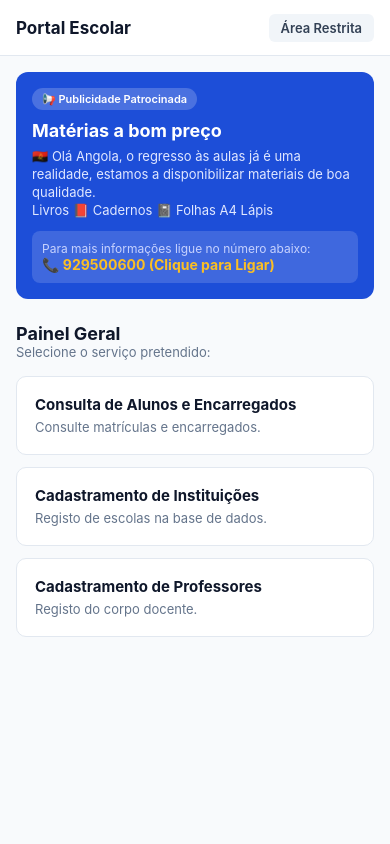
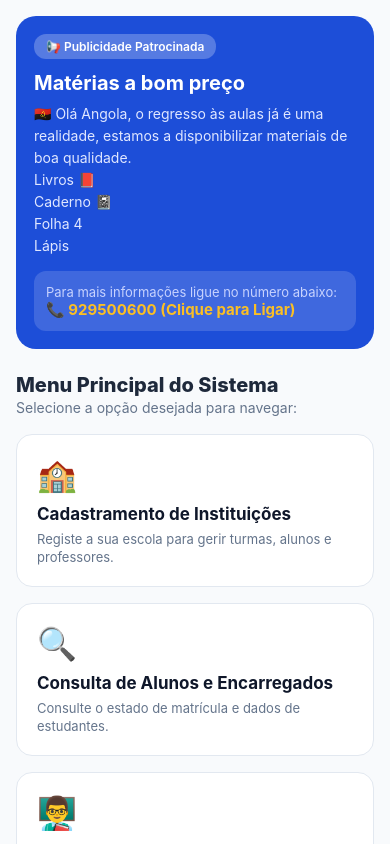
Before and after one commit to lucasbandej-boop/portal-escola-app-, a React Native app: screen / in a window 390 px wide. Built offline with nearby package versions, Linux system fonts and the light colour scheme.

Commit message:
Aplica modal de login escuro idêntico ao modelo da imagem

```diff
--- a/App.js
+++ b/App.js
@@ -20,20 +20,21 @@ const SUPABASE_ANON_KEY = 'eyJhbGciOiJIUzI1NiIsInR5cCI6IkpXVCJ9.eyJpc3MiOiJzdXBh
 
 export const supabase = createClient(SUPABASE_URL, SUPABASE_ANON_KEY);
 
+// --- MODAL DE LOGIN ESCURO (ESTILO DA IMAGEM) ---
 function ModalLogin({ visivel, onClose, onLoginSucesso }) {
-  const [modo, setModo] = useState('login');
-  const [email, setEmail] = useState('');
+  const [modo, setModo] = useState('login'); // 'login' ou 'registro'
+  const [emailOuLicenca, setEmailOuLicenca] = useState('');
   const [senha, setSenha] = useState('');
   const [loading, setLoading] = useState(false);
 
   const handleSubmeter = async () => {
-    if (!email.trim() || !senha.trim()) {
-      Alert.alert('Atenção', 'Preencha o e-mail e a palavra-passe.');
+    if (!emailOuLicenca.trim() || !senha.trim()) {
+      Alert.alert('Atenção', 'Preencha todos os campos obrigatórios.');
       return;
     }
     setLoading(true);
     try {
-      onLoginSucesso({ email: email.trim() });
+      onLoginSucesso({ email: emailOuLicenca.trim() });
       onClose();
     } catch (err) {
       Alert.alert('Erro', err.message);
@@ -44,47 +45,54 @@ function ModalLogin({ visivel, onClose, onLoginSucesso }) {
 
   return (
     <Modal visible={visivel} animationType="fade" transparent={true}>
-      <View style={styles.modalOverlay}>
-        <View style={styles.modalContent}>
-          <View style={styles.abaAuthContainer}>
-            <TouchableOpacity
-              style={[styles.btnAbaAuth, modo === 'login' && styles.btnAbaAuthAtiva]}
-              onPress={() => setModo('login')}
-            >
-              <Text style={[styles.txtAbaAuth, modo === 'login' && styles.txtAbaAuthAtiva]}>Já tenho conta</Text>
-            </TouchableOpacity>
-            <TouchableOpacity
-              style={[styles.btnAbaAuth, modo === 'registro' && styles.btnAbaAuthAtiva]}
-              onPress={() => setModo('registro')}
-            >
-              <Text style={[styles.txtAbaAuth, modo === 'registro' && styles.txtAbaAuthAtiva]}>Criar Conta</Text>
-            </TouchableOpacity>
-          </View>
+      <View style={styles.darkModalOverlay}>
+        <View style={styles.darkModalCard}>
+          {/* Título e Subtítulo */}
+          <Text style={styles.darkModalTitle}>Portal Escola 🎓</Text>
+          <Text style={styles.darkModalSubtitle}>Sistema Integrado de Gestão Escolar</Text>
 
-          <Text style={styles.label}>E-mail de Acesso *</Text>
+          {/* Campo E-mail ou Nº Licença */}
           <TextInput
-            style={styles.input}
-            placeholder="seu.email@escola.ao"
-            value={email}
-            onChangeText={setEmail}
+            style={styles.darkInput}
+            placeholder="E-mail ou Nº Licença"
+            placeholderTextColor="#9ca3af"
+            value={emailOuLicenca}
+            onChangeText={setEmailOuLicenca}
             autoCapitalize="none"
           />
 
-          <Text style={styles.label}>Palavra-passe *</Text>
+          {/* Campo Senha */}
           <TextInput
-            style={styles.input}
-            placeholder="••••••••"
+            style={styles.darkInput}
+            placeholder="Senha"
+            placeholderTextColor="#9ca3af"
             secureTextEntry
             value={senha}
             onChangeText={setSenha}
           />
 
-          <TouchableOpacity style={styles.btnSalvar} onPress={handleSubmeter} disabled={loading}>
-            {loading ? <ActivityIndicator color="#fff" /> : <Text style={styles.txtSalvar}>Continuar</Text>}
+          {/* Botão ENTRAR */}
+          <TouchableOpacity style={styles.btnEntrarDark} onPress={handleSubmeter} disabled={loading}>
+            {loading ? (
+              <ActivityIndicator color="#ffffff" />
+            ) : (
+              <Text style={styles.txtEntrarDark}>{modo === 'login' ? 'ENTRAR' : 'REGISTAR E ENTRAR'}</Text>
+            )}
           </TouchableOpacity>
 
-          <TouchableOpacity style={styles.btnCancelar} onPress={onClose}>
-            <Text style={styles.txtCancelar}>Cancelar</Text>
+          {/* Link Cadastrar Nova Instituição / Alternar Modo */}
+          <TouchableOpacity
+            style={styles.btnLinkDark}
+            onPress={() => setModo(modo === 'login' ? 'registro' : 'login')}
+          >
+            <Text style={styles.txtLinkDark}>
+              {modo === 'login' ? 'Cadastrar Nova Instituição' : 'Já tenho conta / Iniciar Sessão'}
+            </Text>
+          </TouchableOpacity>
+
+          {/* Botão Fechar Modal */}
+          <TouchableOpacity style={styles.btnFecharDark} onPress={onClose}>
+            <Text style={styles.txtFecharDark}>Fechar</Text>
           </TouchableOpacity>
         </View>
       </View>
@@ -92,6 +100,7 @@ function ModalLogin({ visivel, onClose, onLoginSucesso }) {
   );
 }
 
+// --- TELA DE CONSULTA DE ALUNOS ---
 function TelaConsultaAlunos({ onVoltarHome, onNavegarNovoEstudante }) {
   const [busca, setBusca] = useState('');
   const [alunos, setAlunos] = useState([]);
@@ -162,6 +171,7 @@ function TelaConsultaAlunos({ onVoltarHome, onNavegarNovoEstudante }) {
   );
 }
 
+// --- FORMULÁRIOS DE CADASTRAMENTO ---
 function FormCadastramentoEstudante({ onConcluir, onCancelar }) {
   const [nome, setNome] = useState('');
   const [bilhete, setBilhete] = useState('');
@@ -176,9 +186,7 @@ function FormCadastramentoEstudante({ onConcluir, onCancelar }) {
       Alert.alert('Atenção', 'Preencha o Nome e o Número do BI.');
       return;
     }
-
     setLoading(true);
-
     const { error } = await supabase.from('estudantes').insert([
       {
         nome_completo: nome.trim(),
@@ -189,9 +197,7 @@ function FormCadastramentoEstudante({ onConcluir, onCancelar }) {
         encarregado_telefone: encarregadoTel.trim() || 'Não informado',
       }
     ]);
-
     setLoading(false);
-
     if (error) {
       Alert.alert('Erro ao Salvar', error.message);
     } else {
@@ -208,25 +214,18 @@ function FormCadastramentoEstudante({ onConcluir, onCancelar }) {
         </TouchableOpacity>
         <Text style={styles.formTitle}>Cadastramento de Estudante</Text>
       </View>
-
       <Text style={styles.label}>Nome Completo *</Text>
       <TextInput style={styles.input} value={nome} onChangeText={setNome} placeholder="Ex: António Manuel" />
-
       <Text style={styles.label}>Número do BI *</Text>
       <TextInput style={styles.input} value={bilhete} onChangeText={setBilhete} placeholder="000000000LA000" />
-
       <Text style={styles.label}>Classe</Text>
       <TextInput style={styles.input} value={classe} onChangeText={setClasse} placeholder="Ex: 10ª Classe" />
-
       <Text style={styles.label}>Turma</Text>
       <TextInput style={styles.input} value={turma} onChangeText={setTurma} placeholder="Ex: A" />
-
       <Text style={styles.label}>Encarregado de Educação</Text>
       <TextInput style={styles.input} value={encarregadoNome} onChangeText={setEncarregadoNome} placeholder="Ex: Manuel NETO" />
-
       <Text style={styles.label}>Contacto do Encarregado</Text>
       <TextInput style={styles.input} value={encarregadoTel} onChangeText={setEncarregadoTel} placeholder="+244 9XX XXX XXX" keyboardType="phone-pad" />
-
       <TouchableOpacity style={styles.btnSalvar} onPress={handleCadastrar} disabled={loading}>
         {loading ? <ActivityIndicator color="#fff" /> : <Text style={styles.txtSalvar}>Salvar Estudante</Text>}
       </TouchableOpacity>
@@ -246,9 +245,7 @@ function FormCadastramentoInstituicao({ onConcluir, onCancelar }) {
       Alert.alert('Atenção', 'Preencha o Nome e o NIF da instituição.');
       return;
     }
-
     setLoading(true);
-
     const { error } = await supabase.from('instituicoes').insert([
       {
         nome: nome.trim(),
@@ -257,9 +254,7 @@ function FormCadastramentoInstituicao({ onConcluir, onCancelar }) {
         email: contacto.trim() || 'contacto@escola.ao',
       }
     ]);
-
     setLoading(false);
-
     if (error) {
       Alert.alert('Erro ao Salvar', error.message);
     } else {
@@ -276,19 +271,14 @@ function FormCadastramentoInstituicao({ onConcluir, onCancelar }) {
         </TouchableOpacity>
         <Text style={styles.formTitle}>Cadastramento de Instituição</Text>
       </View>
-
       <Text style={styles.label}>Nome da Instituição *</Text>
       <TextInput style={styles.input} value={nome} onChangeText={setNome} placeholder="Ex: Instituto Politécnico" />
-
       <Text style={styles.label}>Diretor</Text>
       <TextInput style={styles.input} value={diretor} onChangeText={setDiretor} placeholder="Nome do Diretor" />
-
       <Text style={styles.label}>NIF *</Text>
       <TextInput style={styles.input} value={nif} onChangeText={setNif} placeholder="000000000XX000" />
-
       <Text style={styles.label}>Contacto / E-mail</Text>
       <TextInput style={styles.input} value={contacto} onChangeText={setContacto} placeholder="+244 9XX XXX XXX" />
-
       <TouchableOpacity style={styles.btnSalvar} onPress={handleCadastrar} disabled={loading}>
         {loading ? <ActivityIndicator color="#fff" /> : <Text style={styles.txtSalvar}>Salvar Instituição</Text>}
       </TouchableOpacity>
@@ -307,9 +297,7 @@ function FormCadastramentoProfessor({ onConcluir, onCancelar }) {
       Alert.alert('Atenção', 'Preencha o Nome Completo e o Bilhete.');
       return;
     }
-
     setLoading(true);
-
     const { error } = await supabase.from('professores').insert([
       {
         nome_completo: nome.trim(),
@@ -317,9 +305,7 @@ function FormCadastramentoProfessor({ onConcluir, onCancelar }) {
         area_formacao: areaFormacao.trim() || 'Ensino Geral',
       }
     ]);
-
     setLoading(false);
-
     if (error) {
       Alert.alert('Erro ao Salvar', error.message);
     } else {
@@ -336,16 +322,12 @@ function FormCadastramentoProfessor({ onConcluir, onCancelar }) {
         </TouchableOpacity>
         <Text style={styles.formTitle}>Cadastramento de Professor</Text>
       </View>
-
       <Text style={styles.label}>Nome Completo *</Text>
       <TextInput style={styles.input} value={nome} onChangeText={setNome} placeholder="Ex: Manuel dos Santos" />
-
       <Text style={styles.label}>Número do Bilhete *</Text>
       <TextInput style={styles.input} value={bilhete} onChangeText={setBilhete} placeholder="000000000LA000" />
-
       <Text style={styles.label}>Área de Formação</Text>
       <TextInput style={styles.input} value={areaFormacao} onChangeText={setAreaFormacao} placeholder="Ex: Matemática" />
-
       <TouchableOpacity style={styles.btnSalvar} onPress={handleCadastrar} disabled={loading}>
         {loading ? <ActivityIndicator color="#fff" /> : <Text style={styles.txtSalvar}>Salvar Professor</Text>}
       </TouchableOpacity>
@@ -353,17 +335,11 @@ function FormCadastramentoProfessor({ onConcluir, onCancelar }) {
   );
 }
 
+// --- MENU PRINCIPAL (HOME) ---
 function MenuPrincipalHome({ onNavegarCadastramentoInst, onNavegarCadastramentoProf, onNavegarConsultaAlunos, publicidadeLigar }) {
   return (
-    <ScrollView style={styles.homeContainer}>
-      <View style={styles.homeHeader}>
-        <Text style={styles.homeHeaderTitle}>Portal Escolar</Text>
-        <TouchableOpacity style={styles.btnLoginTop} onPress={onNavegarCadastramentoInst}>
-          <Text style={styles.txtLoginTop}>Área Restrita</Text>
-        </TouchableOpacity>
-      </View>
-
-      <View style={{ padding: 16 }}>
+    <ScrollView style={styles.homeContainer} contentContainerStyle={{ padding: 16 }}>
+      {/* Banner de Publicidade Patrocinada */}
       <View style={styles.cardPublicidade}>
         <View style={styles.badgePatrocinado}>
           <Text style={styles.txtBadgePatrocinado}>📢 Publicidade Patrocinada</Text>
@@ -371,7 +347,10 @@ function MenuPrincipalHome({ onNavegarCadastramentoInst, onNavegarCadastramentoP
         <Text style={styles.tituloPublicidade}>Matérias a bom preço</Text>
         <Text style={styles.corpoPublicidade}>
           🇦🇴 Olá Angola, o regresso às aulas já é uma realidade, estamos a disponibilizar materiais de boa qualidade.{'\n'}
-            Livros 📕 Cadernos 📓 Folhas A4 Lápis
+          Livros 📕{'\n'}
+          Caderno 📓{'\n'}
+          Folha 4{'\n'}
+          Lápis
         </Text>
         <TouchableOpacity style={styles.btnLigarPub} onPress={publicidadeLigar}>
           <Text style={styles.rodapePublicidade}>
@@ -381,24 +360,36 @@ function MenuPrincipalHome({ onNavegarCadastramentoInst, onNavegarCadastramentoP
         </TouchableOpacity>
       </View>
 
-        <Text style={styles.secaoTitulo}>Painel Geral</Text>
-        <Text style={styles.secaoSubtitulo}>Selecione o serviço pretendido:</Text>
+      {/* Título do Menu */}
+      <Text style={styles.secaoTitulo}>Menu Principal do Sistema</Text>
+      <Text style={styles.secaoSubtitulo}>Selecione a opção desejada para navegar:</Text>
 
-        <TouchableOpacity style={styles.cardMenu} onPress={onNavegarConsultaAlunos}>
-          <Text style={styles.cardMenuTitulo}>Consulta de Alunos e Encarregados</Text>
-          <Text style={styles.cardMenuDesc}>Consulte matrículas e encarregados.</Text>
+      {/* Card 1 */}
+      <TouchableOpacity style={styles.cardMenuImageStyle} onPress={onNavegarCadastramentoInst}>
+        <Text style={styles.cardEmoji}>🏫</Text>
+        <Text style={styles.cardMenuTitulo}>Cadastramento de Instituições</Text>
+        <Text style={styles.cardMenuDesc}>
+          Registe a sua escola para gerir turmas, alunos e professores.
+        </Text>
       </TouchableOpacity>
 
-        <TouchableOpacity style={styles.cardMenu} onPress={onNavegarCadastramentoInst}>
-          <Text style={styles.cardMenuTitulo}>Cadastramento de Instituições</Text>
-          <Text style={styles.cardMenuDesc}>Registo de escolas na base de dados.</Text>
+      {/* Card 2 */}
+      <TouchableOpacity style={styles.cardMenuImageStyle} onPress={onNavegarConsultaAlunos}>
+        <Text style={styles.cardEmoji}>🔍</Text>
+        <Text style={styles.cardMenuTitulo}>Consulta de Alunos e Encarregados</Text>
+        <Text style={styles.cardMenuDesc}>
+          Consulte o estado de matrícula e dados de estudantes.
+        </Text>
       </TouchableOpacity>
 
-        <TouchableOpacity style={styles.cardMenu} onPress={onNavegarCadastramentoProf}>
+      {/* Card 3 */}
+      <TouchableOpacity style={styles.cardMenuImageStyle} onPress={onNavegarCadastramentoProf}>
+        <Text style={styles.cardEmoji}>👨‍🏫</Text>
         <Text style={styles.cardMenuTitulo}>Cadastramento de Professores</Text>
-          <Text style={styles.cardMenuDesc}>Registo do corpo docente.</Text>
+        <Text style={styles.cardMenuDesc}>
+          Registe-se como docente independente na plataforma.
+        </Text>
       </TouchableOpacity>
-      </View>
     </ScrollView>
   );
 }
@@ -419,7 +410,7 @@ export default function App() {
 
   return (
     <SafeAreaView style={styles.container}>
-      <StatusBar barStyle="dark-content" backgroundColor="#ffffff" />
+      <StatusBar barStyle="dark-content" backgroundColor="#f8fafc" />
 
       <ModalLogin
         visivel={loginVisivel}
@@ -467,39 +458,129 @@ export default function App() {
   );
 }
 
+// --- ESTILOS COMPLETO (INCLUINDO DESIGN ESCURO DO MODAL) ---
 const styles = StyleSheet.create({
   container: { flex: 1, backgroundColor: '#f8fafc' },
   homeContainer: { flex: 1, backgroundColor: '#f8fafc' },
-  homeHeader: { height: 56, backgroundColor: '#ffffff', flexDirection: 'row', alignItems: 'center', justifyContent: 'space-between', paddingHorizontal: 16, borderBottomWidth: 1, borderBottomColor: '#e2e8f0' },
-  homeHeaderTitle: { fontSize: 17, fontWeight: '700', color: '#0f172a' },
-  btnLoginTop: { backgroundColor: '#f1f5f9', paddingHorizontal: 12, paddingVertical: 6, borderRadius: 6 },
-  txtLoginTop: { color: '#334155', fontWeight: '600', fontSize: 13 },
-  cardPublicidade: { backgroundColor: '#1d4ed8', borderRadius: 12, padding: 16, marginBottom: 20 },
-  badgePatrocinado: { backgroundColor: 'rgba(255,255,255,0.2)', alignSelf: 'flex-start', paddingHorizontal: 10, paddingVertical: 4, borderRadius: 12, marginBottom: 10 },
-  txtBadgePatrocinado: { color: '#ffffff', fontSize: 11, fontWeight: '600' },
-  tituloPublicidade: { fontSize: 18, fontWeight: 'bold', color: '#ffffff', marginBottom: 6 },
-  corpoPublicidade: { fontSize: 13, color: '#e0e7ff', lineHeight: 18, marginBottom: 12 },
-  btnLigarPub: { backgroundColor: 'rgba(255,255,255,0.15)', padding: 10, borderRadius: 8 },
-  rodapePublicidade: { fontSize: 12, color: '#c7d2fe' },
-  telefonePublicidade: { fontSize: 14, fontWeight: 'bold', color: '#fbbf24' },
-  secaoTitulo: { fontSize: 18, fontWeight: '700', color: '#0f172a', marginTop: 4 },
-  secaoSubtitulo: { fontSize: 13, color: '#64748b', marginBottom: 16 },
-  cardMenu: { backgroundColor: '#ffffff', borderRadius: 10, padding: 18, marginBottom: 12, borderWidth: 1, borderColor: '#e2e8f0' },
-  cardMenuTitulo: { fontSize: 15, fontWeight: '700', color: '#0f172a', marginBottom: 4 },
+
+  // MODAL LOGIN ESTILO ESCURO (IMAGEM)
+  darkModalOverlay: {
+    flex: 1,
+    backgroundColor: 'rgba(10, 15, 26, 0.85)',
+    justifyContent: 'center',
+    paddingHorizontal: 20
+  },
+  darkModalCard: {
+    backgroundColor: '#172033',
+    borderRadius: 16,
+    padding: 24,
+    borderWidth: 1,
+    borderColor: '#26334d',
+    alignItems: 'center'
+  },
+  darkModalTitle: {
+    fontSize: 22,
+    fontWeight: 'bold',
+    color: '#ffffff',
+    textAlign: 'center',
+    marginBottom: 4
+  },
+  darkModalSubtitle: {
+    fontSize: 13,
+    color: '#94a3b8',
+    textAlign: 'center',
+    marginBottom: 24
+  },
+  darkInput: {
+    width: '100%',
+    height: 48,
+    backgroundColor: '#243047',
+    borderRadius: 8,
+    paddingHorizontal: 16,
+    fontSize: 14,
+    color: '#ffffff',
+    marginBottom: 14,
+    borderWidth: 1,
+    borderColor: '#334155'
+  },
+  btnEntrarDark: {
+    width: '100%',
+    height: 48,
+    backgroundColor: '#2563eb',
+    borderRadius: 8,
+    justifyContent: 'center',
+    alignItems: 'center',
+    marginTop: 8,
+    marginBottom: 16
+  },
+  txtEntrarDark: {
+    color: '#ffffff',
+    fontSize: 15,
+    fontWeight: 'bold',
+    letterSpacing: 0.5
+  },
+  btnLinkDark: {
+    paddingVertical: 8
+  },
+  txtLinkDark: {
+    color: '#38bdf8',
+    fontSize: 13,
+    fontWeight: '600'
+  },
+  btnFecharDark: {
+    marginTop: 12,
+    paddingVertical: 6
+  },
+  txtFecharDark: {
+    color: '#64748b',
+    fontSize: 12
+  },
+
+  // ESTILOS GERAIS DA HOME E FORMULÁRIOS
+  cardPublicidade: {
+    backgroundColor: '#1d4ed8',
+    borderRadius: 20,
+    padding: 18,
+    marginBottom: 24,
+    elevation: 4
+  },
+  badgePatrocinado: {
+    backgroundColor: 'rgba(255, 255, 255, 0.25)',
+    alignSelf: 'flex-start',
+    paddingHorizontal: 12,
+    paddingVertical: 5,
+    borderRadius: 12,
+    marginBottom: 12
+  },
+  txtBadgePatrocinado: { color: '#ffffff', fontSize: 12, fontWeight: '600' },
+  tituloPublicidade: { fontSize: 20, fontWeight: 'bold', color: '#ffffff', marginBottom: 8 },
+  corpoPublicidade: { fontSize: 14, color: '#e0e7ff', lineHeight: 22, marginBottom: 14 },
+  btnLigarPub: { backgroundColor: 'rgba(255, 255, 255, 0.15)', padding: 12, borderRadius: 12 },
+  rodapePublicidade: { fontSize: 13, color: '#c7d2fe', lineHeight: 18 },
+  telefonePublicidade: { fontSize: 15, fontWeight: 'bold', color: '#fbbf24' },
+
+  secaoTitulo: { fontSize: 20, fontWeight: '800', color: '#1e293b', marginBottom: 2 },
+  secaoSubtitulo: { fontSize: 14, color: '#64748b', marginBottom: 18 },
+
+  cardMenuImageStyle: {
+    backgroundColor: '#ffffff',
+    borderRadius: 16,
+    padding: 20,
+    marginBottom: 16,
+    borderWidth: 1,
+    borderColor: '#e2e8f0',
+    elevation: 2
+  },
+  cardEmoji: { fontSize: 32, marginBottom: 10 },
+  cardMenuTitulo: { fontSize: 17, fontWeight: '700', color: '#0f172a', marginBottom: 6 },
   cardMenuDesc: { fontSize: 13, color: '#64748b', lineHeight: 18 },
+
   inputBusca: { height: 44, borderWidth: 1, borderColor: '#cbd5e1', borderRadius: 8, paddingHorizontal: 14, backgroundColor: '#ffffff', fontSize: 14, color: '#0f172a' },
   cardConsulta: { backgroundColor: '#ffffff', borderRadius: 8, padding: 16, marginBottom: 12, borderWidth: 1, borderColor: '#e2e8f0' },
   nomeAlunoConsulta: { fontSize: 16, fontWeight: '700', color: '#0f172a' },
   detalheCurso: { fontSize: 13, color: '#64748b', marginTop: 2 },
   valorInfoHighlight: { fontSize: 13, color: '#1e40af', fontWeight: '600', marginTop: 4 },
   topBar: { height: 50, backgroundColor: '#ffffff', flexDirection: 'row', alignItems: 'center', justifyContent: 'space-between', paddingHorizontal: 16, borderBottomWidth: 1, borderBottomColor: '#e2e8f0' },
-  modalOverlay: { flex: 1, backgroundColor: 'rgba(15, 23, 42, 0.4)', justifyContent: 'center', padding: 20 },
-  modalContent: { backgroundColor: '#ffffff', borderRadius: 10, padding: 20 },
-  abaAuthContainer: { flexDirection: 'row', backgroundColor: '#f1f5f9', borderRadius: 6, padding: 3, marginBottom: 12 },
-  btnAbaAuth: { flex: 1, paddingVertical: 8, alignItems: 'center', borderRadius: 4 },
-  btnAbaAuthAtiva: { backgroundColor: '#ffffff' },
-  txtAbaAuth: { fontSize: 13, color: '#64748b', fontWeight: '600' },
-  txtAbaAuthAtiva: { color: '#0f172a' },
   formContainer: { flex: 1, padding: 20, backgroundColor: '#ffffff' },
   formHeader: { marginBottom: 15 },
   btnVoltarHeader: { paddingVertical: 6, marginBottom: 4 },
@@ -509,6 +590,4 @@ const styles = StyleSheet.create({
   input: { height: 42, borderWidth: 1, borderColor: '#cbd5e1', borderRadius: 6, paddingHorizontal: 12, backgroundColor: '#ffffff', fontSize: 14, color: '#0f172a' },
   btnSalvar: { backgroundColor: '#0f172a', paddingVertical: 12, borderRadius: 6, alignItems: 'center', marginTop: 20 },
   txtSalvar: { color: '#ffffff', fontWeight: '600', fontSize: 14 },
-  btnCancelar: { backgroundColor: '#f1f5f9', paddingVertical: 12, borderRadius: 6, alignItems: 'center', marginTop: 10, marginBottom: 40 },
-  txtCancelar: { color: '#475569', fontWeight: '600', fontSize: 14 },
 });
```
Lines whose indentation alone changed are shown as unchanged.
